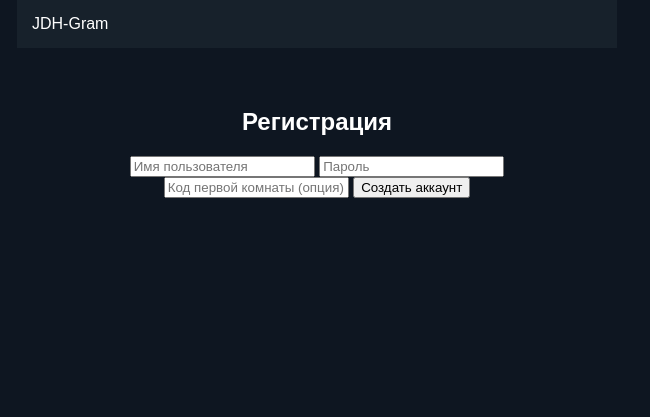
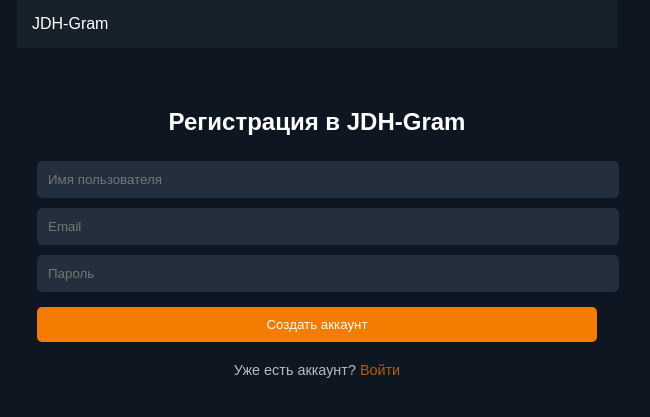
Before and after one commit to JDH-AF/JDHgram-, a Flask app: page /register in a window 1280 px wide. Shown: the top 417 px of the page, without its empty margins (323-973 px from the left). Run offline with Flask 3, Linux system fonts and the light colour scheme.

Commit message:
Update register.html

```diff
--- a/templates/register.html
+++ b/templates/register.html
@@ -1,12 +1,15 @@
 {% extends "base.html" %}
 {% block content %}
-<div style="padding: 40px 20px; text-align: center">
-    <h2>Регистрация</h2>
+<div style="padding: 40px 20px; text-align: center;">
+    <h2>Регистрация в JDH-Gram</h2>
     <form method="POST">
-        <input type="text" name="username" placeholder="Имя пользователя" required>
-        <input type="password" name="password" placeholder="Пароль" required>
-        <input type="text" name="room_code" placeholder="Код первой комнаты (опция)">
-        <button type="submit">Создать аккаунт</button>
+        <input type="text" name="username" placeholder="Имя пользователя" required style="width: 100%; padding: 10px; margin: 5px 0; border-radius: 5px; border: 1px solid #242f3d; background: #242f3d; color: white;">
+        <input type="email" name="email" placeholder="Email" required style="width: 100%; padding: 10px; margin: 5px 0; border-radius: 5px; border: 1px solid #242f3d; background: #242f3d; color: white;">
+        <input type="password" name="password" placeholder="Пароль" required style="width: 100%; padding: 10px; margin: 5px 0; border-radius: 5px; border: 1px solid #242f3d; background: #242f3d; color: white;">
+        <button type="submit" style="width: 100%; padding: 10px; background: #f57c00; border: none; color: white; border-radius: 5px; margin-top: 10px; cursor: pointer;">Создать аккаунт</button>
     </form>
+    <p style="margin-top: 20px; font-size: 0.9rem; opacity: 0.7;">
+        Уже есть аккаунт? <a href="{{ url_for('login') }}" style="color: #f57c00; text-decoration: none;">Войти</a>
+    </p>
 </div>
 {% endblock %}
```
